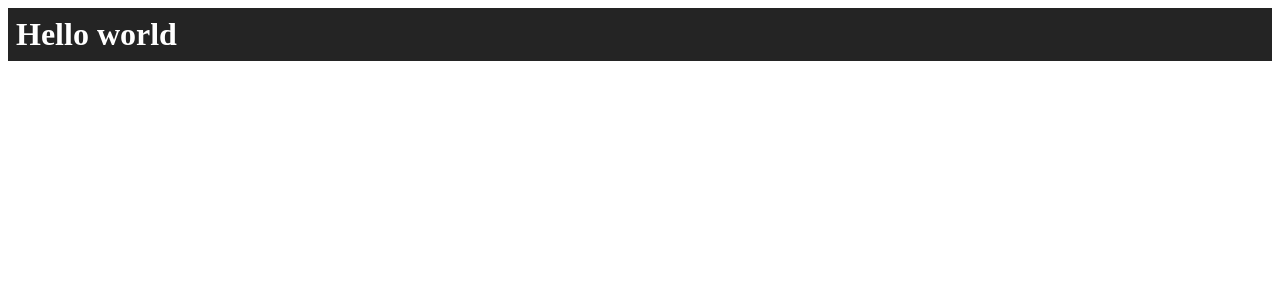
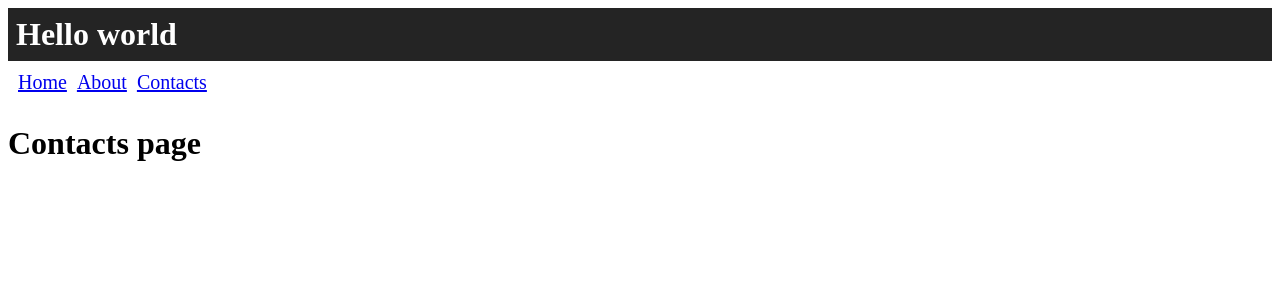
Before and after one commit to econavi/react-starter, a React app: page /contacts in a window 1280 px wide. Shown: the top 300 px of the page. Built offline with nearby package versions, Linux system fonts and the light colour scheme.

Commit message:
Add react-router

```diff
--- a/package.json
+++ b/package.json
@@ -29,6 +29,7 @@
   "dependencies": {
     "react": "^18.2.0",
     "react-dom": "^18.2.0",
+    "react-router-dom": "^6.21.3",
     "styled-components": "^6.1.8"
   }
 }
--- a/src/components/App.tsx
+++ b/src/components/App.tsx
@@ -1,10 +1,19 @@
+import { Link, Outlet } from 'react-router-dom'
 import styled from 'styled-components'
 
 export const App = () => {
   return (
-    <View>
-      <Title>Hello world</Title>
-    </View>
+    <>
+      <View>
+        <Title>Hello world</Title>
+      </View>
+      <Links>
+        <Link to="/">Home</Link>
+        <Link to="/about">About</Link>
+        <Link to="/contacts">Contacts</Link>
+      </Links>
+      <Outlet />
+    </>
   )
 }
 
@@ -17,3 +26,10 @@ const Title = styled.h1`
   margin: 0;
   color: white;
 `
+
+const Links = styled.nav`
+  display: flex;
+  gap: 10px;
+  padding: 0.5em;
+  font-size: 20px;
+`
--- a/src/index.tsx
+++ b/src/index.tsx
@@ -1,5 +1,11 @@
+import { Suspense } from 'react'
 import { createRoot } from 'react-dom/client'
-import { App } from './components/App'
+import { createBrowserRouter, RouterProvider } from 'react-router-dom'
+
+import { AboutPage } from 'pages/about'
+import { ContactsPage } from 'pages/contacts'
+
+import { App } from 'components/App'
 
 const root = document.getElementById('root')
 
@@ -7,4 +13,33 @@ if (!root) throw new Error('root not found')
 
 const container = createRoot(root)
 
-container.render(<App />)
+const router = createBrowserRouter([
+  {
+    path: '/',
+    element: <App />,
+    children: [
+      {
+        path: '/about',
+        element: (
+          <Suspense fallback={'Loading about...'}>
+            <AboutPage />
+          </Suspense>
+        )
+      },
+      {
+        path: '/contacts',
+        element: (
+          <Suspense fallback={'Loading contacts...'}>
+            <ContactsPage />
+          </Suspense>
+        )
+      }
+    ]
+  },
+  {
+    path: '*',
+    element: <h1>404 Not found page</h1>
+  }
+])
+
+container.render(<RouterProvider router={router} />)
--- /dev/null
+++ b/src/pages/about/About.lazy.tsx
@@ -0,0 +1,3 @@
+import { lazy } from 'react'
+
+export const AboutPageLazy = lazy(() => import('./About'))
--- /dev/null
+++ b/src/pages/about/About.tsx
@@ -0,0 +1,5 @@
+const AboutPage = () => {
+  return <h1>About page</h1>
+}
+
+export default AboutPage
--- /dev/null
+++ b/src/pages/about/index.ts
@@ -0,0 +1 @@
+export { AboutPageLazy as AboutPage } from './About.lazy'
--- /dev/null
+++ b/src/pages/contacts/Contacts.lazy.tsx
@@ -0,0 +1,3 @@
+import { lazy } from 'react'
+
+export const ContactsPageLazy = lazy(() => import('./Contacts'))
--- /dev/null
+++ b/src/pages/contacts/Contacts.tsx
@@ -0,0 +1,5 @@
+const ContactsPage = () => {
+  return <h1>Contacts page</h1>
+}
+
+export default ContactsPage
--- /dev/null
+++ b/src/pages/contacts/index.ts
@@ -0,0 +1 @@
+export { ContactsPageLazy as ContactsPage } from './Contacts.lazy'
```
Also changed, not shown: 2 other files (tests, documents, lock files or other folders).
